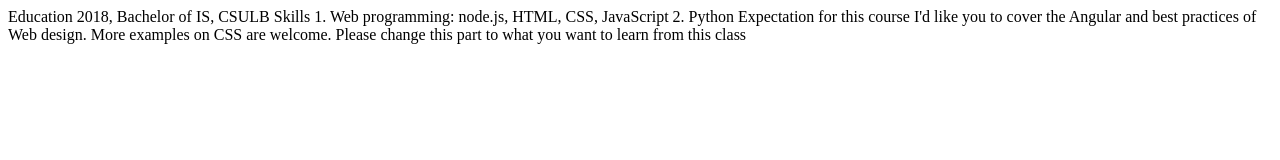
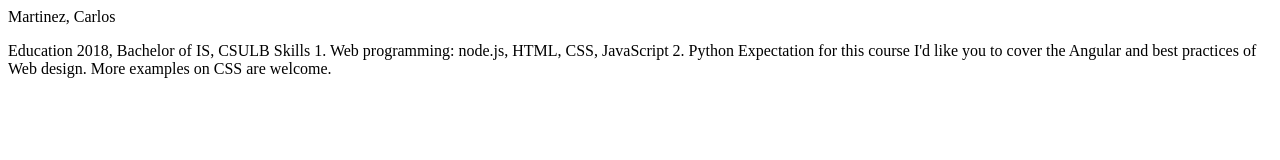
Before and after one commit to martinezcj12/IS445Homework1, a plain HTML site: page index.html in a window 1280 px wide. Drawn offline with Linux system fonts and the light colour scheme.

Commit message:
change 3

```diff
--- a/index.html
+++ b/index.html
@@ -1,5 +1,6 @@
+<!DOCTYPE html>
 <html>
-    <head><title>Martinez, Carlos</title></head>
+    <head>Martinez, Carlos</head>
     <body>
             <p>Education
                     2018,
@@ -8,7 +9,9 @@
                     1. Web programming: node.js, HTML, CSS, JavaScript
                     2. Python
                     Expectation for this course
-                    I'd like you to cover the Angular and best practices of Web design. More examples on CSS are welcome. Please change this part to what you want to learn from this class
+                    I'd like you to cover the Angular and best practices of Web design.
+                    More examples on CSS are welcome.
+
                 </p>
     </body>
 </html>
```
